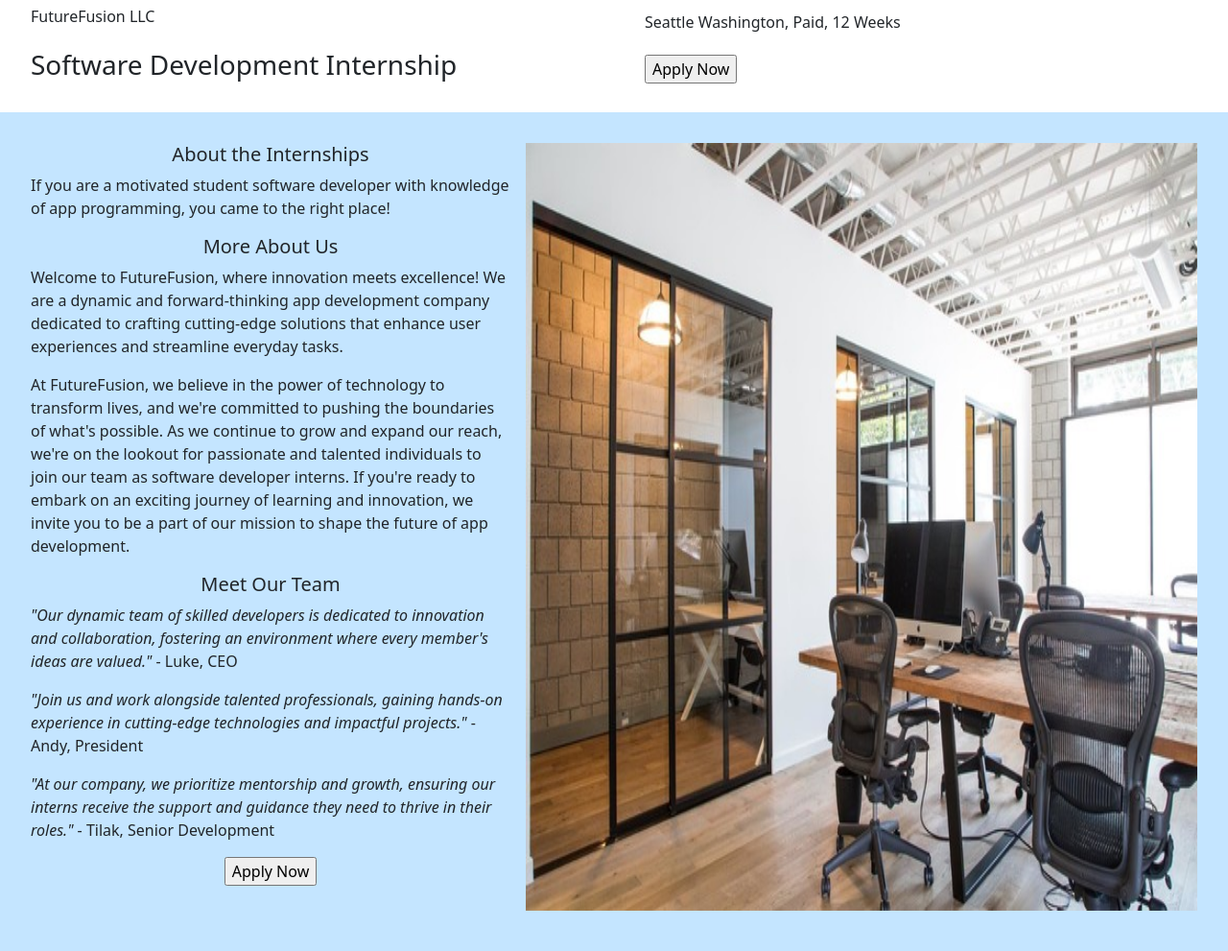
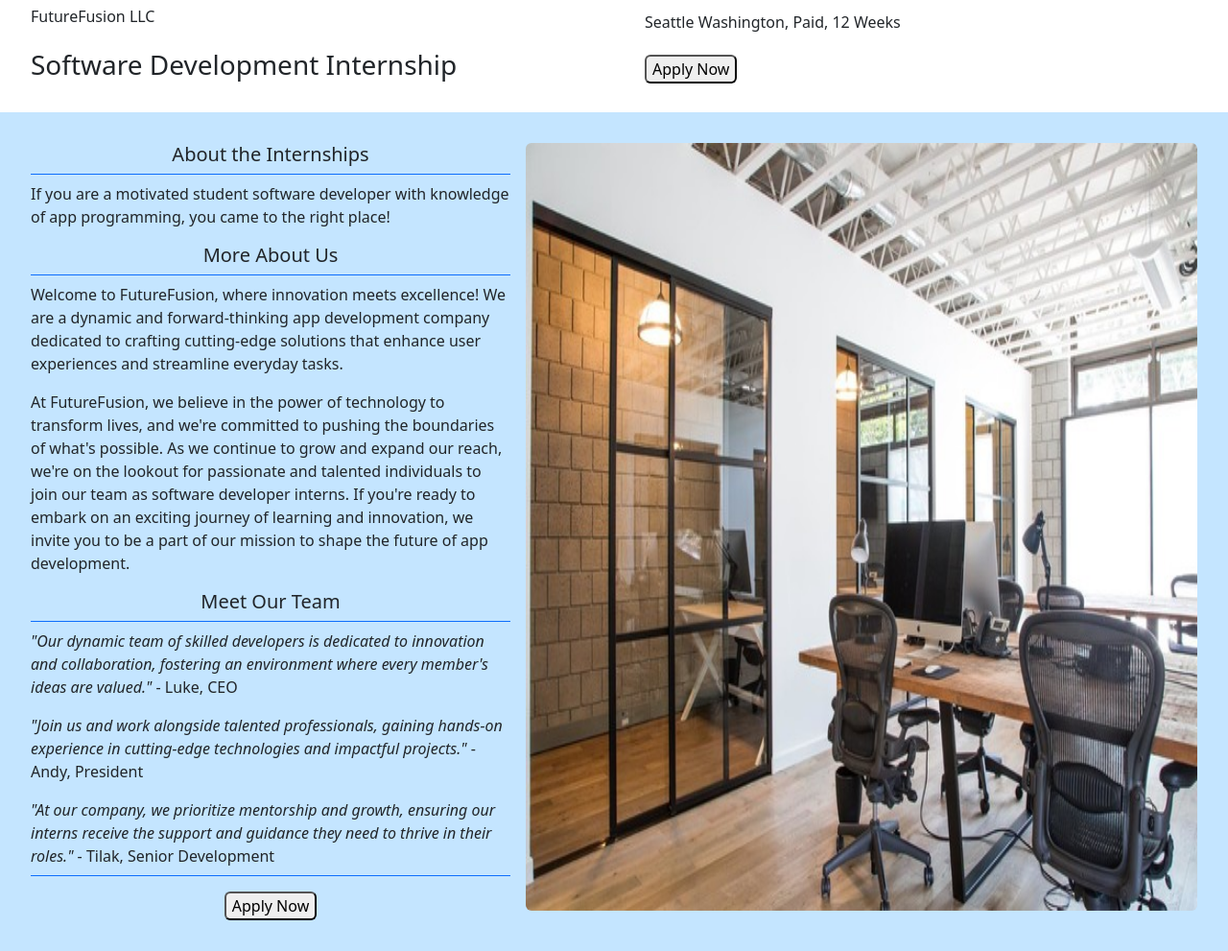
Before and after one commit to lukeckk/application, a PHP site: page /views/home.html in a window 1280 px wide. Shown: the whole page at 96% size. Before the commit the page ends 949 px from the top, so only its background shows below. Run offline with PHP 8.4, Linux system fonts and the light colour scheme.

Commit message:
completed styling with testing

```diff
--- a/index.php
+++ b/index.php
@@ -1,6 +1,9 @@
+
 <?php
+// Author: Luke Cheng
+// Date: 4/13/2024
+// Description: This PHP file serves as a controller using the Fat-Free Framework
 
-//This is my controller
 
 //Turn on error reporting
 ini_set('display_errors', 1);
--- a/views/home.html
+++ b/views/home.html
@@ -1,4 +1,9 @@
 <!-- 328/hello-fat-free/views/home-page.html -->
+<!-- Author: Luke Cheng-->
+<!-- Date: 4/13/2024 -->
+<!-- Description: This HTML file represents the home page for a job application website -->
+
+
 <!doctype html>
 <html lang="en">
 <head>
@@ -24,7 +29,7 @@
             <li class="pb-3"><h6>Seattle Washington, Paid, 12 Weeks</h6></li>
             <li>
                 <form action="" method="post">
-                    <input type="submit" value="Apply Now">
+                    <input type="submit" value="Apply Now" class="rounded">
                 </form>
             </li>
         </ul>
@@ -33,12 +38,12 @@
 
 <div class="bodyContainer p-4">
     <div class="leftBody p-2">
-        <h5 class="text-center bottom-border">About the Internships</h5>
+        <h5 class="text-center border-bottom border-primary pb-2">About the Internships</h5>
         <p>
             If you are a motivated student software developer with knowledge of app programming, you came
             to the right place!
         </p>
-        <h5 class="text-center">More About Us</h5>
+        <h5 class="text-center border-bottom border-primary pb-2">More About Us</h5>
         <p>
             Welcome to FutureFusion, where innovation meets excellence! We are a dynamic and forward-thinking
             app development company dedicated to crafting cutting-edge solutions that enhance user experiences
@@ -51,7 +56,7 @@
             If you're ready to embark on an exciting journey of learning and innovation, we invite you to be a part of our
             mission to shape the future of app development.
         </p>
-        <h5 class="text-center">Meet Our Team</h5>
+        <h5 class="text-center border-bottom border-primary pb-2">Meet Our Team</h5>
         <p>
             <em>"Our dynamic team of skilled developers is dedicated to innovation and collaboration, fostering an environment
                 where every member's ideas are valued."</em> - Luke, CEO
@@ -60,19 +65,19 @@
             <em>"Join us and work alongside talented professionals, gaining hands-on experience in cutting-edge technologies
                 and impactful projects."</em> - Andy, President
         </p>
-        <p>
+        <p class="border-bottom border-primary pb-2">
             <em>"At our company, we prioritize mentorship and growth, ensuring our interns receive the support and guidance
                 they need to thrive in their roles."</em> - Tilak, Senior Development
         </p>
 
         <form action="" method="post" class="text-center">
-            <input type="submit" value="Apply Now">
+            <input type="submit" value="Apply Now" class="rounded">
         </form>
 
     </div>
 
     <div class="rightBody p-2">
-            <img src="images/office.jpeg" alt="office picture" width="700" height="800">
+            <img src="images/office.jpeg" alt="office picture" width="700" height="800" class="rounded">
     </div>
 </div>
 
```
